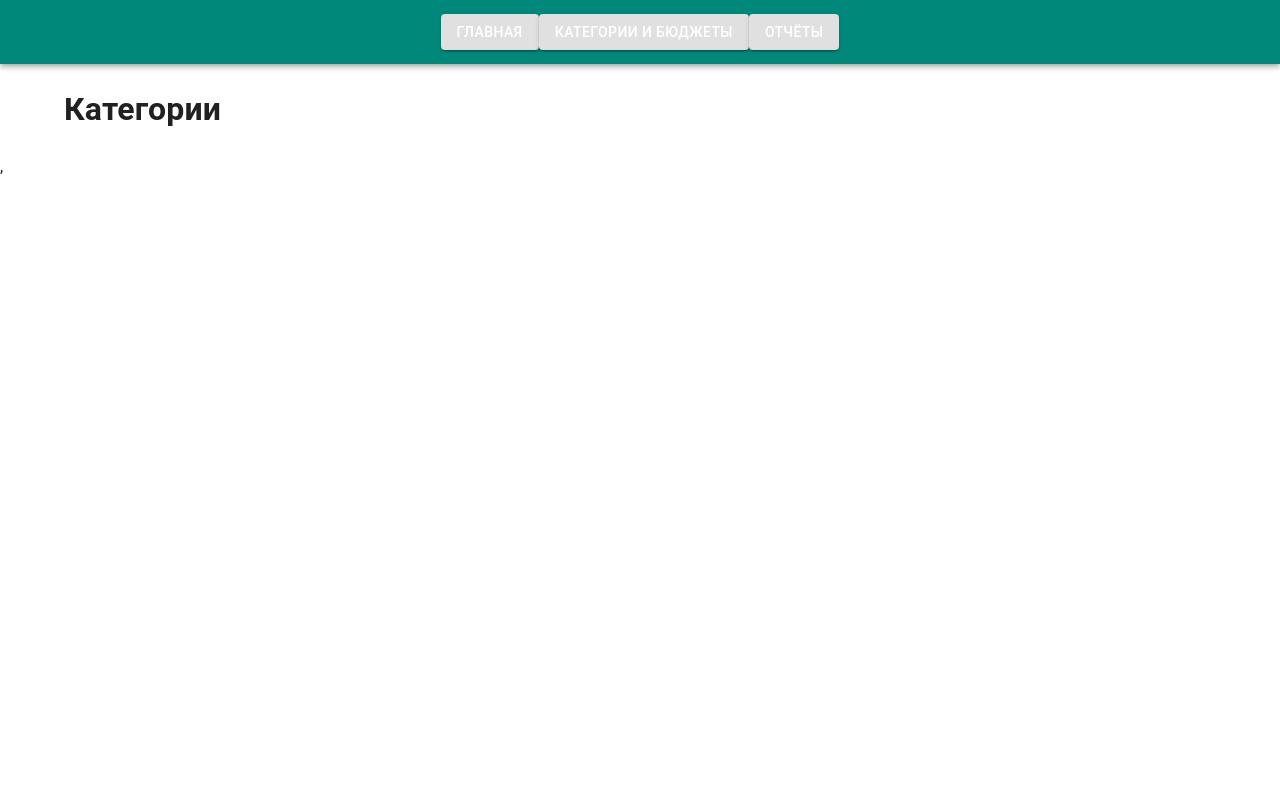
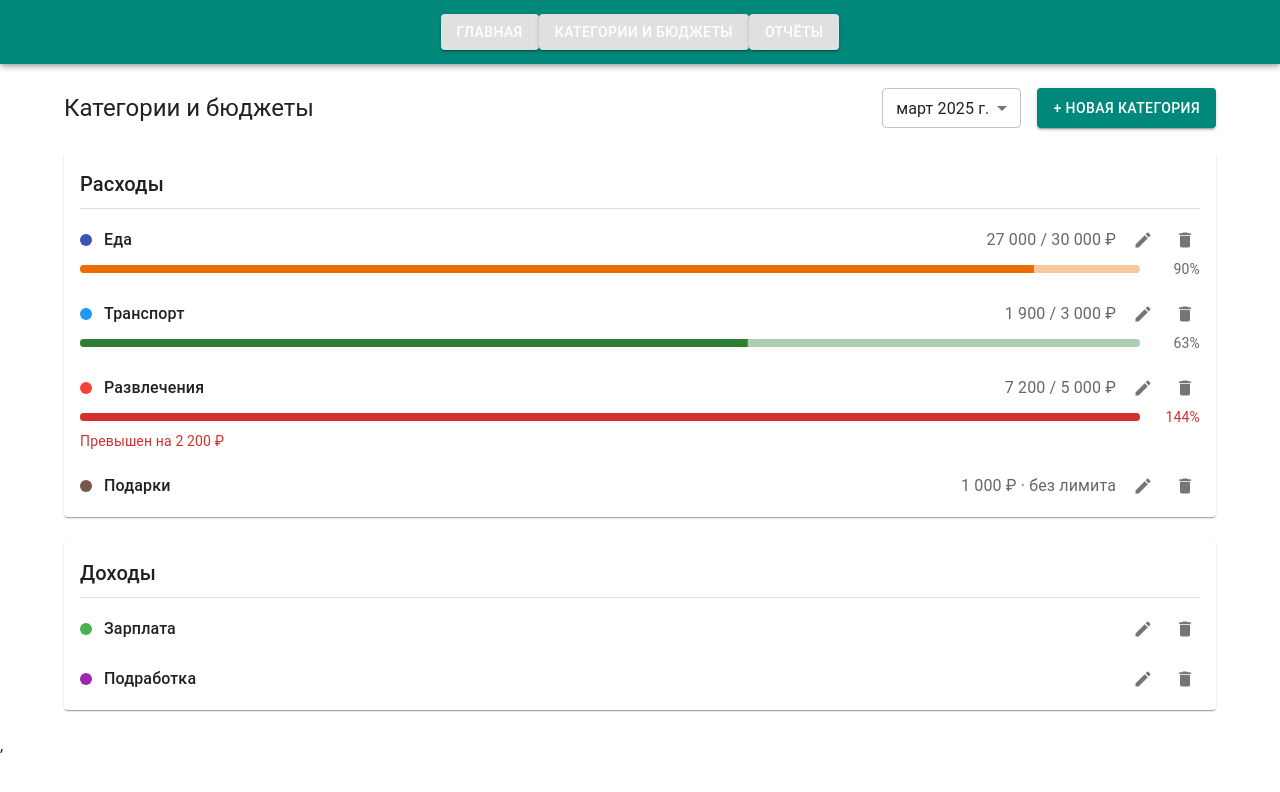
Before and after one commit to Dariashaa/finance-tracker, a React (Vite) app: page /categories in a window 1280 px wide. Shown: the top 792 px of the page. Built offline with nearby package versions, Linux system fonts and the light colour scheme.

Commit message:
Add categories and budgets page with progress bars

```diff
--- /dev/null
+++ b/src/components/BudgetRow.tsx
@@ -0,0 +1,79 @@
+import { IconButton, LinearProgress, Stack, Typography } from '@mui/material'
+import EditIcon from '@mui/icons-material/Edit'
+import DeleteIcon from '@mui/icons-material/Delete'
+import type { Category } from '../types'
+
+interface BudgetRowProps {
+  category: Category
+  spent: number
+}
+
+
+const progressColor = (percent: number) => {
+  if (percent > 100) return 'error'
+  if (percent >= 70) return 'warning'
+  return 'success'
+}
+
+function BudgetRow({ category, spent }: BudgetRowProps) {
+  const hasLimit = category.type === 'expense' && category.limit !== undefined
+  const limit = category.limit ?? 0
+  const percent = hasLimit && limit > 0 ? Math.round((spent / limit) * 100) : 0
+
+  return (
+    <Stack spacing={0.5}>
+      <Stack direction="row" spacing={1.5} sx={{ alignItems: 'center' }}>
+        <span
+          style={{
+            width: 12,
+            height: 12,
+            borderRadius: '50%',
+            backgroundColor: category.color,
+            flexShrink: 0,
+          }}
+        />
+        <Typography sx={{ flexGrow: 1, fontWeight: 500 }}>{category.name}</Typography>
+
+        {category.type === 'expense' && (
+          <Typography sx={{ color: 'text.secondary' }}>
+            {hasLimit
+              ? `${spent.toLocaleString('ru-RU')} / ${limit.toLocaleString('ru-RU')} ₽`
+              : `${spent.toLocaleString('ru-RU')} ₽ · без лимита`}
+          </Typography>
+        )}
+
+        <IconButton size="small" aria-label="Изменить">
+          <EditIcon fontSize="small" />
+        </IconButton>
+        <IconButton size="small" aria-label="Удалить">
+          <DeleteIcon fontSize="small" />
+        </IconButton>
+      </Stack>
+
+      {hasLimit && (
+        <Stack direction="row" spacing={1.5} sx={{ alignItems: 'center' }}>
+          <LinearProgress
+            variant="determinate"
+            value={Math.min(percent, 100)}
+            color={progressColor(percent)}
+            sx={{ flexGrow: 1, height: 8, borderRadius: 4 }}
+          />
+          <Typography
+            variant="body2"
+            sx={{ minWidth: 48, textAlign: 'right', color: percent > 100 ? 'error.main' : 'text.secondary' }}
+          >
+            {percent}%
+          </Typography>
+        </Stack>
+      )}
+
+      {hasLimit && percent > 100 && (
+        <Typography variant="body2" sx={{ color: 'error.main' }}>
+          Превышен на {(spent - limit).toLocaleString('ru-RU')} ₽
+        </Typography>
+      )}
+    </Stack>
+  )
+}
+
+export default BudgetRow
--- a/src/pages/CategoriesPage.tsx
+++ b/src/pages/CategoriesPage.tsx
@@ -1,11 +1,60 @@
+import { useState } from 'react'
+import { Button, Divider, MenuItem, Paper, Select, Stack, Typography } from '@mui/material'
+import { categories, transactions } from '../data/demoData'
+import BudgetRow from '../components/BudgetRow'
+import { months, monthLabel, sumAmounts } from '../utils/finance'
 
 function CategoriesPage() {
+  const [month, setMonth] = useState(months[0])
+
+  const spentByCategory = (categoryId: number) =>
+    sumAmounts(
+      transactions.filter(t => t.categoryId === categoryId && t.date.startsWith(month))
+    )
+
+  const expenseCategories = categories.filter(c => c.type === 'expense')
+  const incomeCategories = categories.filter(c => c.type === 'income')
+
   return (
-    <>
-        <h1>Категории
-        </h1>
+    <Stack spacing={3} sx={{ py: 3 }}>
+      <Stack direction="row" sx={{ alignItems: 'center', justifyContent: 'space-between' }}>
+        <Typography variant="h5">Категории и бюджеты</Typography>
+        <Stack direction="row" spacing={2}>
+          <Select size="small" value={month} onChange={event => setMonth(event.target.value)}>
+            {months.map(m => (
+              <MenuItem key={m} value={m}>
+                {monthLabel(m)}
+              </MenuItem>
+            ))}
+          </Select>
+          <Button variant="contained">+ Новая категория</Button>
+        </Stack>
+      </Stack>
 
-    </>
+      <Paper sx={{ p: 2 }}>
+        <Typography variant="h6" sx={{ mb: 1 }}>
+          Расходы
+        </Typography>
+        <Divider sx={{ mb: 2 }} />
+        <Stack spacing={2.5}>
+          {expenseCategories.map(c => (
+            <BudgetRow key={c.id} category={c} spent={spentByCategory(c.id)} />
+          ))}
+        </Stack>
+      </Paper>
+
+      <Paper sx={{ p: 2 }}>
+        <Typography variant="h6" sx={{ mb: 1 }}>
+          Доходы
+        </Typography>
+        <Divider sx={{ mb: 2 }} />
+        <Stack spacing={2.5}>
+          {incomeCategories.map(c => (
+            <BudgetRow key={c.id} category={c} spent={spentByCategory(c.id)} />
+          ))}
+        </Stack>
+      </Paper>
+    </Stack>
   )
 }
 
--- a/src/pages/HomePage.tsx
+++ b/src/pages/HomePage.tsx
@@ -1,20 +1,8 @@
 import { useState } from 'react'
 import { MenuItem, Paper, Select, Stack, Typography } from '@mui/material'
 import { categories, transactions } from '../data/demoData'
-import type { Transaction } from '../types'
 import TransactionList from '../components/TransactionList'
-
-const sumAmounts = (items: Transaction[]) =>
-  items.reduce((sum, item) => sum + item.amount, 0)
-
-
-const months = Array.from(new Set(transactions.map(item => item.date.slice(0, 7))))
-  .sort()
-  .reverse()
-
-
-const monthLabel = (month: string) =>
-  new Date(month + '-01').toLocaleDateString('ru-RU', { month: 'long', year: 'numeric' })
+import { months, monthLabel, sumAmounts } from '../utils/finance'
 
 function HomePage() {
   const [month, setMonth] = useState(months[0])
--- /dev/null
+++ b/src/utils/finance.ts
@@ -0,0 +1,12 @@
+import { transactions } from '../data/demoData'
+import type { Transaction } from '../types'
+
+export const sumAmounts = (items: Transaction[]) =>
+  items.reduce((sum, item) => sum + item.amount, 0)
+
+export const months = Array.from(new Set(transactions.map(item => item.date.slice(0, 7))))
+  .sort()
+  .reverse()
+
+export const monthLabel = (month: string) =>
+  new Date(month + '-01').toLocaleDateString('ru-RU', { month: 'long', year: 'numeric' })
```
